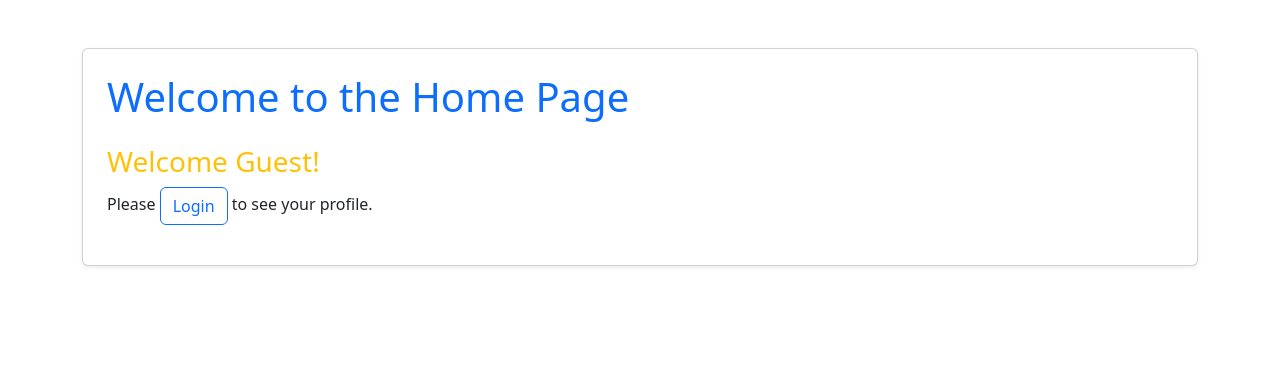
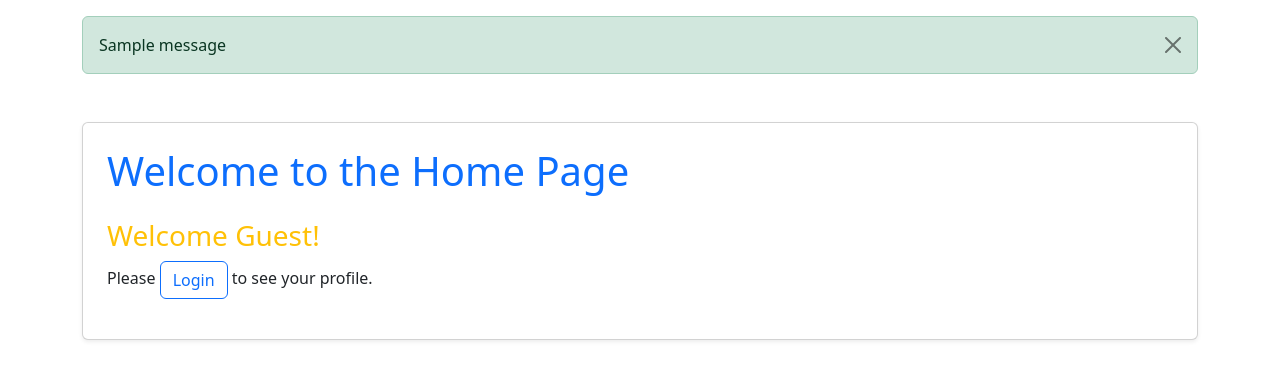
Before and after one commit to shyanukant/djauth-Clone, a Django app: page / in a window 1280 px wide. Shown: the top 380 px of the page. Run offline with Django 5.2, Linux system fonts and the light colour scheme; tables that the repository leaves empty hold one stand-in row (values such as "Sample post"); one stand-in notice (Sample message) is shown.

Commit message:
add messages

```diff
--- a/templates/base.html
+++ b/templates/base.html
@@ -8,6 +8,16 @@
     <title>DjAuth-clone</title>
 </head>
 <body>
+    {% if messages %}
+        <div class="container mt-3">
+            {% for message in messages %}
+                <div class="alert alert-{{ message.tags }} alert-dismissible fade show" role="alert">
+                    {{ message }}
+                    <button type="button" class="btn-close" data-bs-dismiss="alert" aria-label="Close"></button>
+                </div>
+            {% endfor %}
+        </div>
+    {% endif %}
     {% block content %}{% endblock %}
 </body>
 </html>
```
